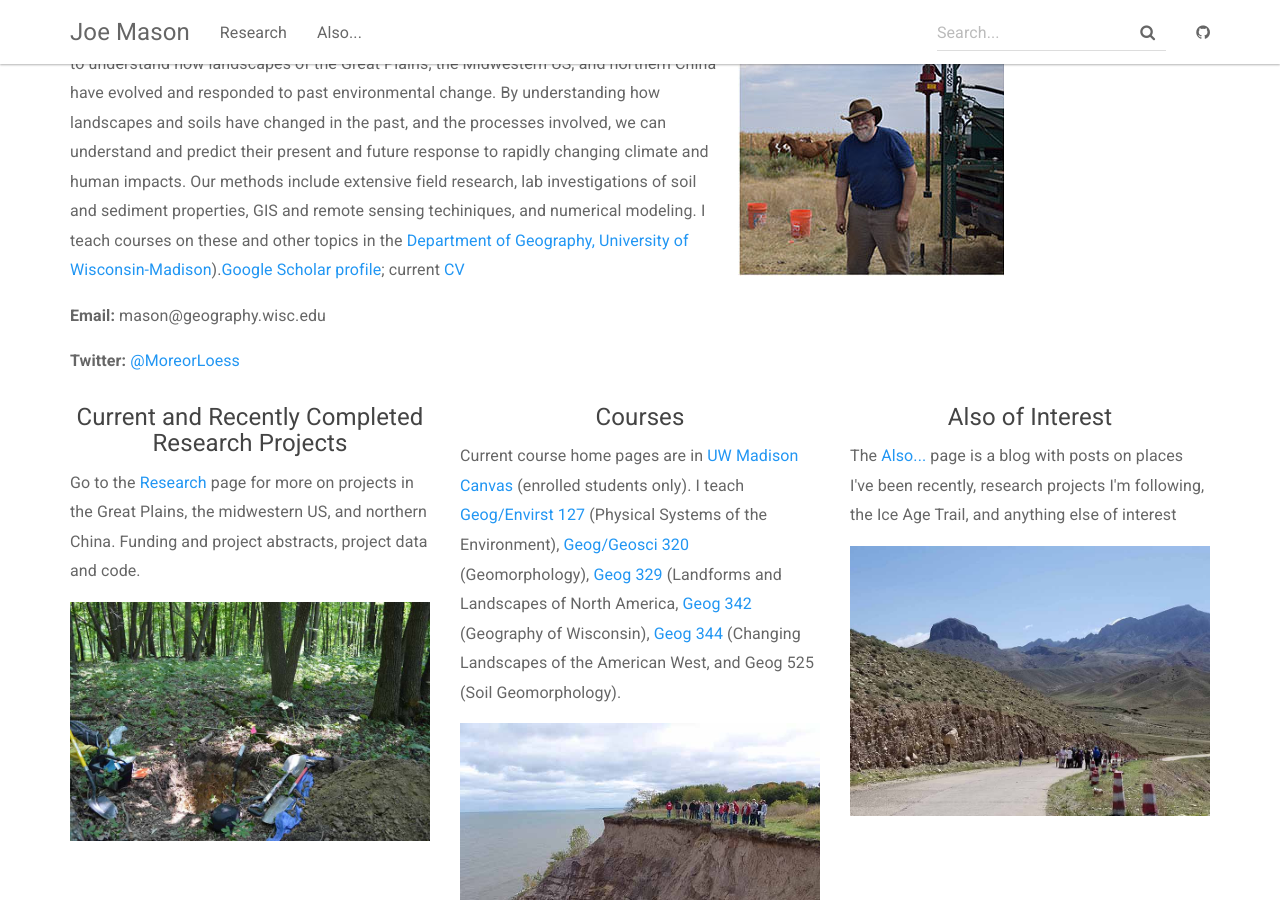
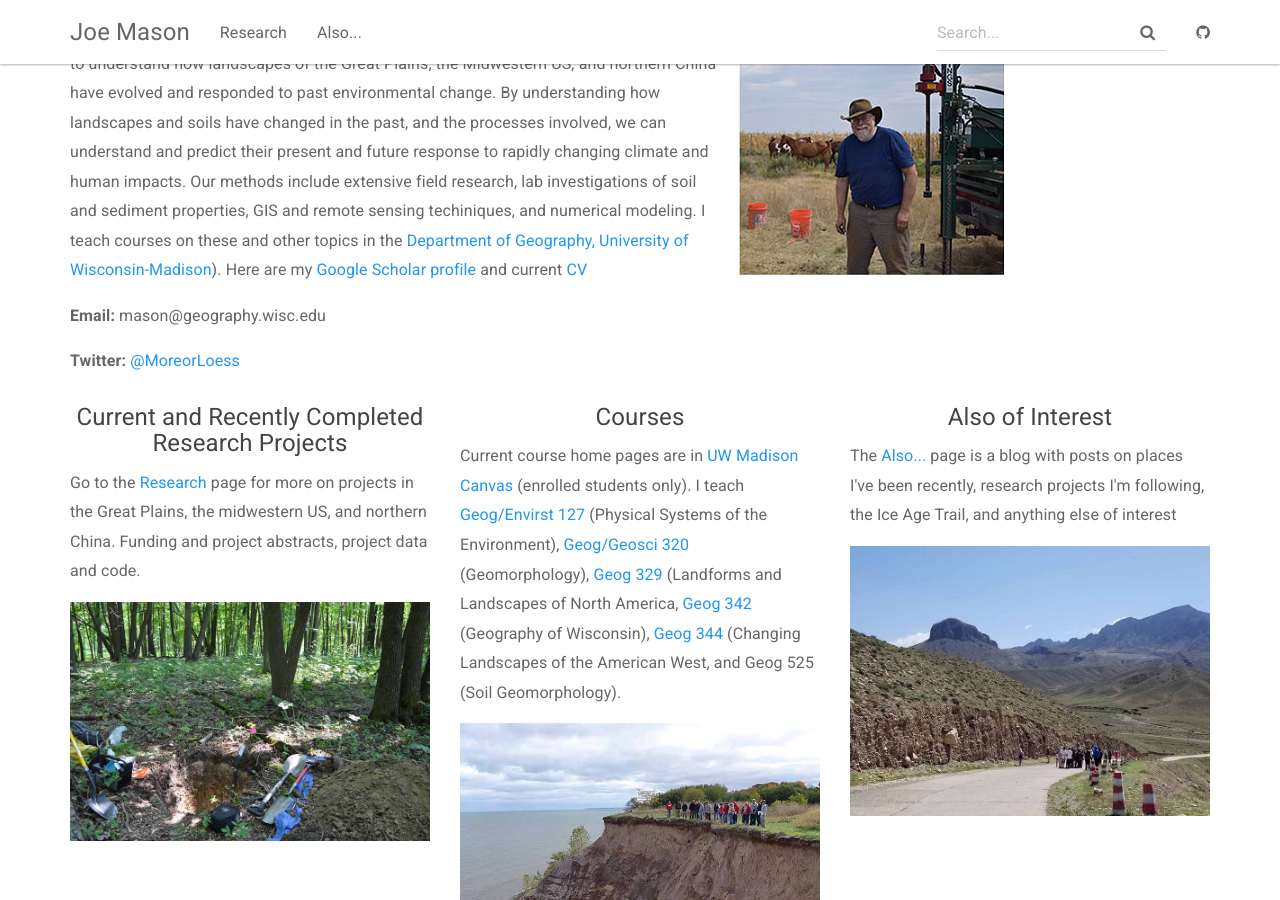
Before and after one commit to Joseph-A-Mason/Joseph-A-Mason.github.io, a Jekyll site: the page built from index.html, in a window 1280 px wide and 900 px high, scrolled down 411 px. Built offline with Jekyll 4.4.1, drawn with Linux system fonts in a browser that asks for light colours.

Commit message:
Update index.html

```diff
--- a/index.html
+++ b/index.html
@@ -15,7 +15,7 @@ layout: default
     <div class="row">
     	<div class="col-lg-7">
             <h4>Research and Teaching:</h4>
-              <p>With my students and collaborators, I study loess (windblown dust), sand dunes, and soils, to understand how landscapes of the Great Plains, the Midwestern US, and northern China have evolved and responded to past environmental change. By understanding how landscapes and soils have changed in the past, and the processes involved, we can understand and predict their present and future response to rapidly changing climate and human impacts. Our methods include extensive field research, lab investigations of soil and sediment properties, GIS and remote sensing techiniques, and numerical modeling. I teach courses on these and other topics in the <a href="https://geography.wisc.edu/" target="_blank">Department of Geography, University of Wisconsin-Madison</a>).<a href="https://scholar.google.com/citations?user=2C-DnEMAAAAJ&hl=en&oi=ao" target="_blank">Google Scholar profile</a>; current <a href="{{ "/assets/img/J_Mason_CV_8_21_20.pdf" | relative_url }}" target="_blank">CV</a></p>
+              <p>With my students and collaborators, I study loess (windblown dust), sand dunes, and soils, to understand how landscapes of the Great Plains, the Midwestern US, and northern China have evolved and responded to past environmental change. By understanding how landscapes and soils have changed in the past, and the processes involved, we can understand and predict their present and future response to rapidly changing climate and human impacts. Our methods include extensive field research, lab investigations of soil and sediment properties, GIS and remote sensing techiniques, and numerical modeling. I teach courses on these and other topics in the <a href="https://geography.wisc.edu/" target="_blank">Department of Geography, University of Wisconsin-Madison</a>). Here are my <a href="https://scholar.google.com/citations?user=2C-DnEMAAAAJ&hl=en&oi=ao" target="_blank">Google Scholar profile</a> and current <a href="{{ "/assets/img/J_Mason_CV_8_21_20.pdf" | relative_url }}" target="_blank">CV</a></p>
      	</div>
 	<div class="col">
 		<p><br></p>
```
